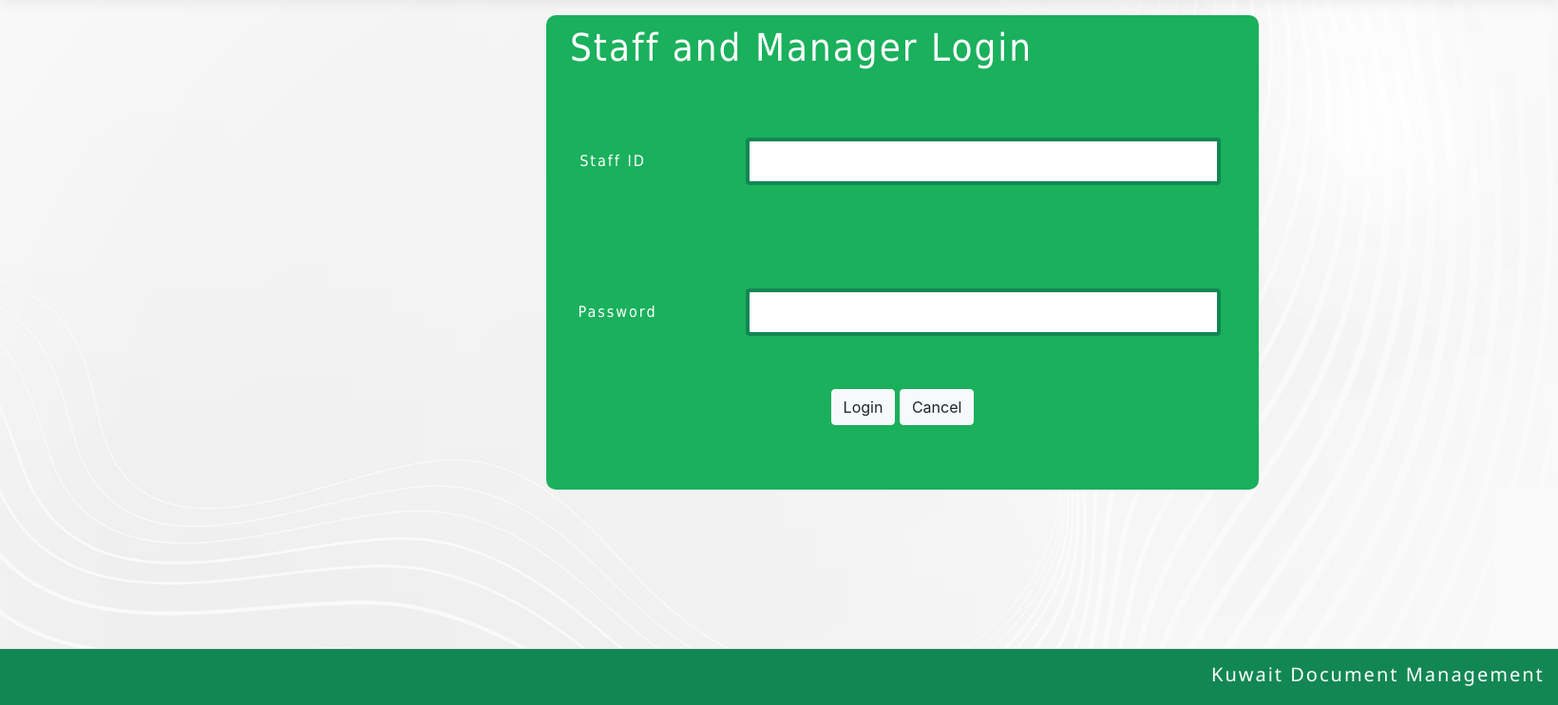
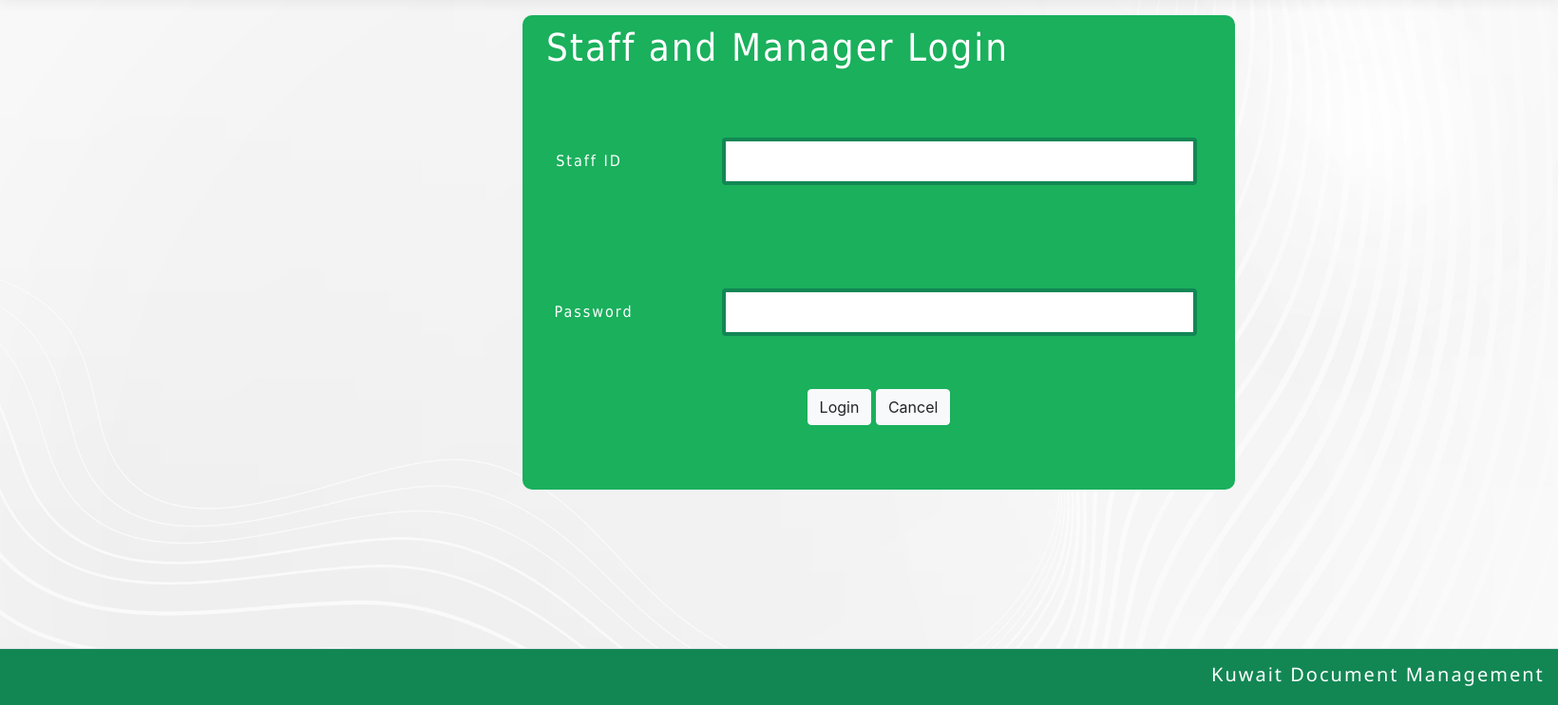
Before and after one commit to PeterJacksonn/KuwaittGroup31, a PHP site: page /adminLogin.php in a window 1640 px wide. Shown: the part 57-800 px from the top of the page at 95% size. Run offline with PHP 8.4, Linux system fonts and the light colour scheme.

Commit message:
Update site.css

```diff
--- a/Group31/site.css
+++ b/Group31/site.css
@@ -88,8 +88,8 @@ html {
     width: 750px;
     border-radius: 10px;
     padding: 10px;
-    position: absolute;
-    left: 575px;
+    position: fixed;
+    left: 550px;
 }
 
 input[name="id"],
```
